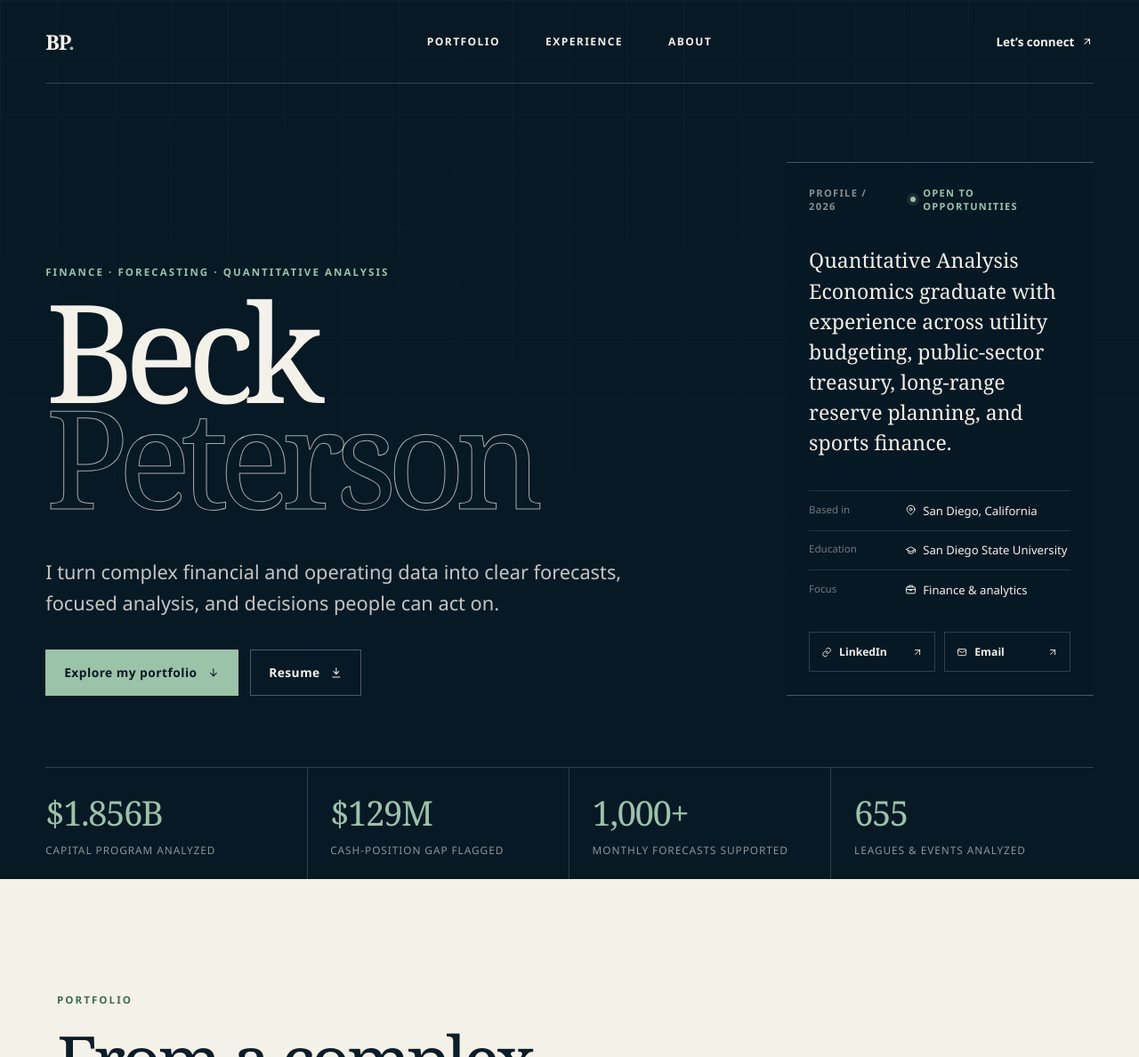
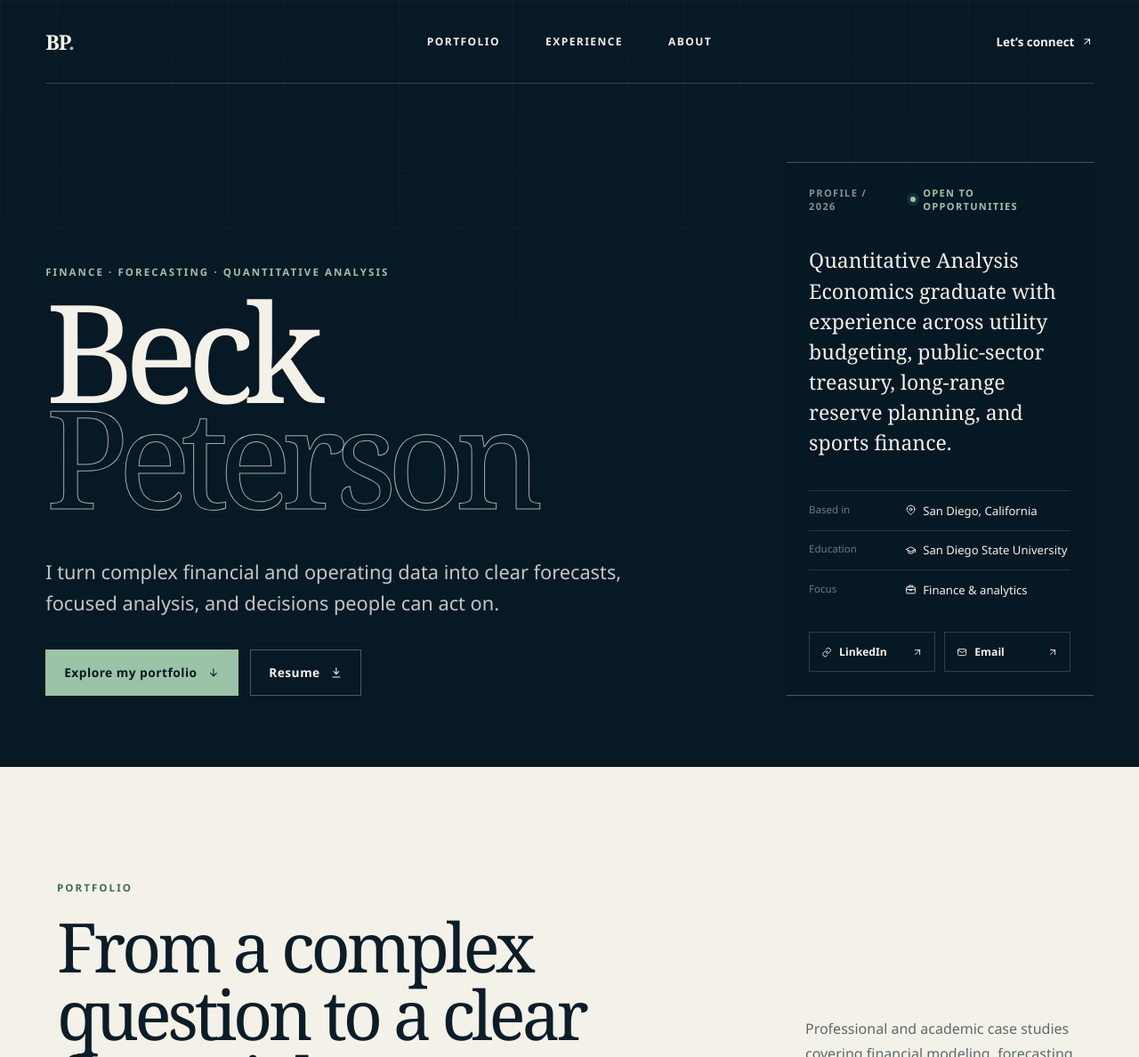
Before and after one commit to beckcpeterson/beckcpeterson.github.io, a plain HTML site: page index.html in a window 1280 px wide. Shown: the top 1188 px of the page at 89% size. Drawn offline with Linux system fonts and the light colour scheme.

Commit message:
Add files via upload

```diff
--- a/index.html
+++ b/index.html
@@ -250,12 +250,6 @@
           </aside>
         </div>
 
-        <div class="metric-strip" aria-label="Career highlights">
-          <div><strong>$1.856B</strong><span>capital program analyzed</span></div>
-          <div><strong>$129M</strong><span>cash-position gap flagged</span></div>
-          <div><strong>1,000+</strong><span>monthly forecasts supported</span></div>
-          <div><strong>655</strong><span>leagues &amp; events analyzed</span></div>
-        </div>
       </section>
 
       <!-- PORTFOLIO: Open a case study below to edit its detailed content. -->
```
